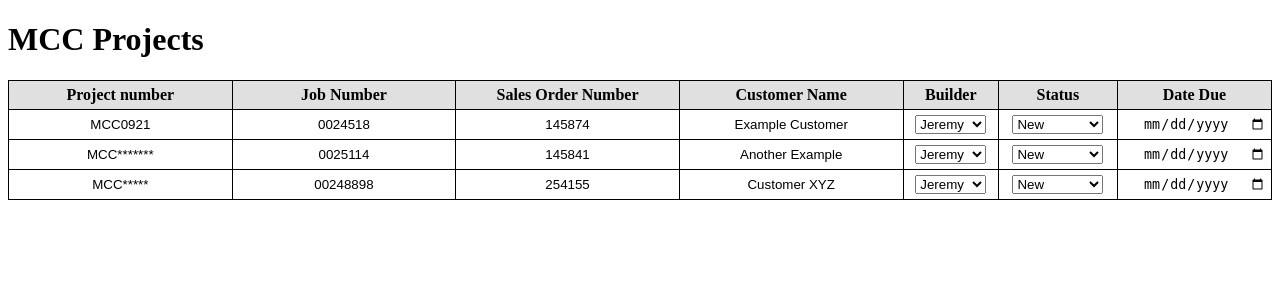
After one commit to ScottMinalga/Shop-Dispatch-Web-App, a Flask app: template templates/Table.html in a window 1280 px wide. The commit adds this page. Shown: the top 300 px of the page. Run offline with Flask 2, Linux system fonts and the light colour scheme; the template is opened without the code that fills it, so the values that code supplies are empty.

Commit message:
314 updates
home updates

```diff
--- a/TUT.py
+++ b/TUT.py
@@ -1,4 +1,4 @@
-from flask import Flask, render_template
+from flask import Flask, render_template, request, redirect, url_for
 from flask_sqlalchemy import SQLAlchemy
 
 app = Flask(__name__)
@@ -17,11 +17,15 @@ class Todo(db.Model):
 def index():
     return print("Hello Team")
 
-
+@app.route("/add", methods=["POST"])
 def add():
     # add new item
-    title = request.form.get("title")
-    new_todo = Todo(title=)
+    title = request.form.get("Project Number")
+    new_todo = Todo(title=title, complete=False)
+    db.session.add(new_todo)
+    db.session.commit()
+    return redirect(url_for("index"))
+
 
 @app.route('/submit')
 def about():
@@ -32,7 +36,7 @@ def about():
 if __name__ == "__main__":
     db.create_all()
 
-    new_todo = Todo(title="todo_1", complete=False
+    new_todo = Todo(title="todo_1", complete=False)
     db.session.add(new_todo)
     db.session.commit()
 
--- /dev/null
+++ b/templates/Table.html
@@ -0,0 +1,126 @@
+<!DOCTYPE html>
+<html>
+<head>
+	<meta charset="UTF-8">
+	<title>Project Dashboard</title>
+	<style>
+		table {
+			border-collapse: collapse;
+			width: 100%;
+		}
+		th, td {
+			border: 1px solid black;
+			padding: 5px;
+			text-align: center;
+		}
+		th {
+			background-color: #e0e0e0;
+			font-weight: bold;
+		}
+		td input {
+			width: 100%;
+			box-sizing: border-box;
+			border: none;
+			text-align: center;
+		}
+	</style>
+</head>
+<body>
+	<h1>MCC Projects</h1>
+	<table>
+		<tr>
+			<th>Project number</th>
+			<th>Job Number</th>
+			<th>Sales Order Number</th>
+			<th>Customer Name</th>
+      <th>Builder</th>
+      <th>Status</th>
+      <th>Date Due</th>
+		</tr>
+		<tr>
+			<td><input type="text" value="MCC0921"></td>
+			<td><input type="text" value="0024518"></td>
+			<td><input type="text" value="145874"></td>
+			<td><input type="text" value="Example Customer"></td>
+      <td>
+        <select>
+          <option value="Jeremy">Jeremy</option>
+          <option value="Javie">Javie</option>
+          <option value="Scott">Scott</option>
+          <option value="Shannel">Shannel</option>
+          <option value="Onix">Onix</option>
+          <option value="Chris">Chris</option>
+          <option value="Matt">Matt</option>
+          <option value="Mark">Mark</option>
+          <option value="Dave">Dave</option>
+        </select>
+      </td>
+      <td>
+        <select>
+          <option value="new">New</option>
+          <option value="in_progress">In-Progress</option>
+          <option value="parts_hold">Parts Hold</option>
+          <option value="finished">Finished</option>
+        </select>
+      </td>
+      <td><input type="date" value="3/21/2023"></td>
+		</tr>
+		<tr>
+			<td><input type="text" value="MCC*******"></td>
+			<td><input type="text" value="0025114"></td>
+			<td><input type="text" value="145841"></td>
+			<td><input type="text" value="Another Example"></td>
+      <td>
+        <select>
+          <option value="Jeremy">Jeremy</option>
+          <option value="Javie">Javie</option>
+          <option value="Scott">Scott</option>
+          <option value="Shannel">Shannel</option>
+          <option value="Onix">Onix</option>
+          <option value="Chris">Chris</option>
+          <option value="Matt">Matt</option>
+          <option value="Mark">Mark</option>
+          <option value="Dave">Dave</option>
+        </select>
+      </td>
+      <td>
+        <select>
+          <option value="new">New</option>
+          <option value="in_progress">In-Progress</option>
+          <option value="parts_hold">Parts Hold</option>
+          <option value="finished">Finished</option>
+        </select>
+      </td>
+      <td><input type="date" value="Row 1 Column 7"></td>
+		</tr>
+		<tr>
+			<td><input type="text" value="MCC*****"></td>
+			<td><input type="text" value="00248898"></td>
+			<td><input type="text" value="254155"></td>
+			<td><input type="text" value="Customer XYZ"></td>
+      <td>
+        <select>
+          <option value="Jeremy">Jeremy</option>
+          <option value="Javie">Javie</option>
+          <option value="Scott">Scott</option>
+          <option value="Shannel">Shannel</option>
+          <option value="Onix">Onix</option>
+          <option value="Chris">Chris</option>
+          <option value="Matt">Matt</option>
+          <option value="Mark">Mark</option>
+          <option value="Dave">Dave</option>
+        </select>
+      </td>
+      <td>
+        <select>
+          <option value="new">New</option>
+          <option value="in_progress">In-Progress</option>
+          <option value="parts_hold">Parts Hold</option>
+          <option value="finished">Finished</option>
+        </select>
+      </td>
+      <td><input type="date" value="Row 1 Column 7"></td>
+		</tr>
+	</table>
+</body>
+</html>
```
Also changed, not shown: templates/Submit.html (+79 -20 lines).
